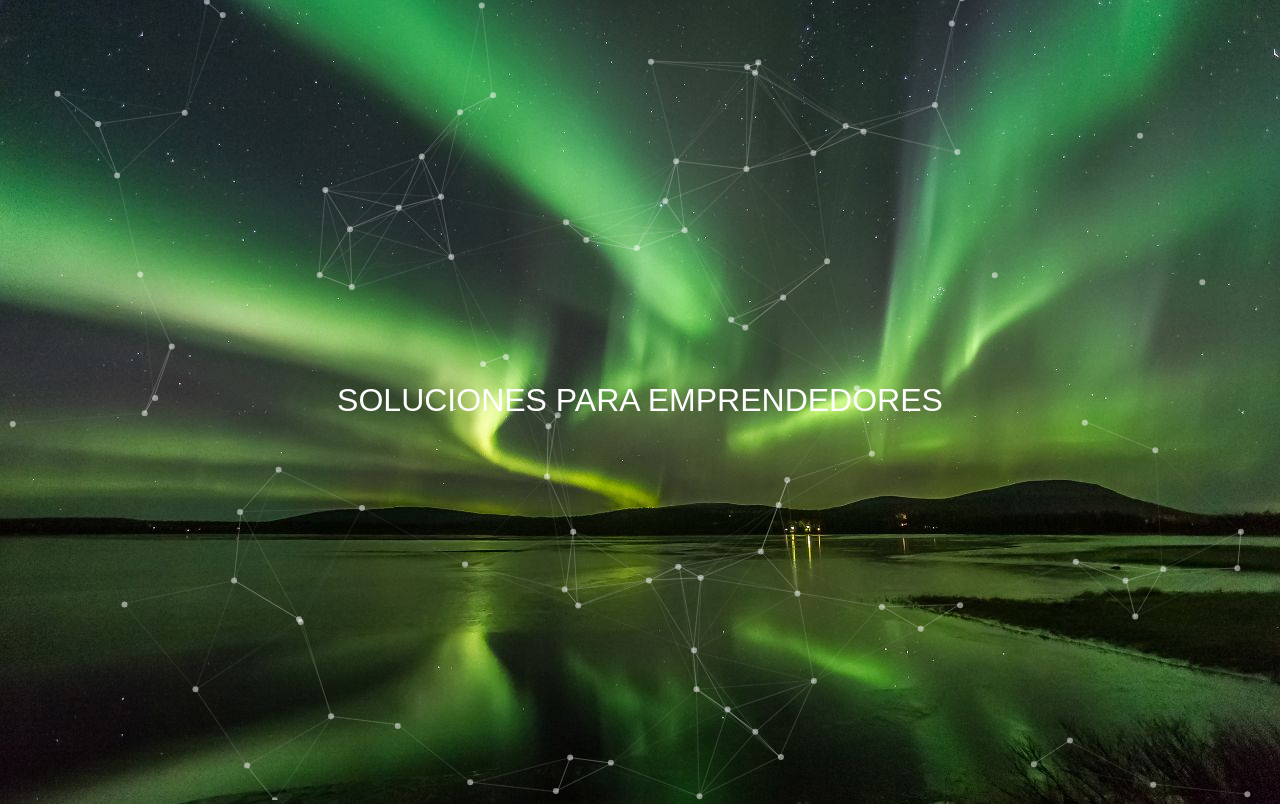
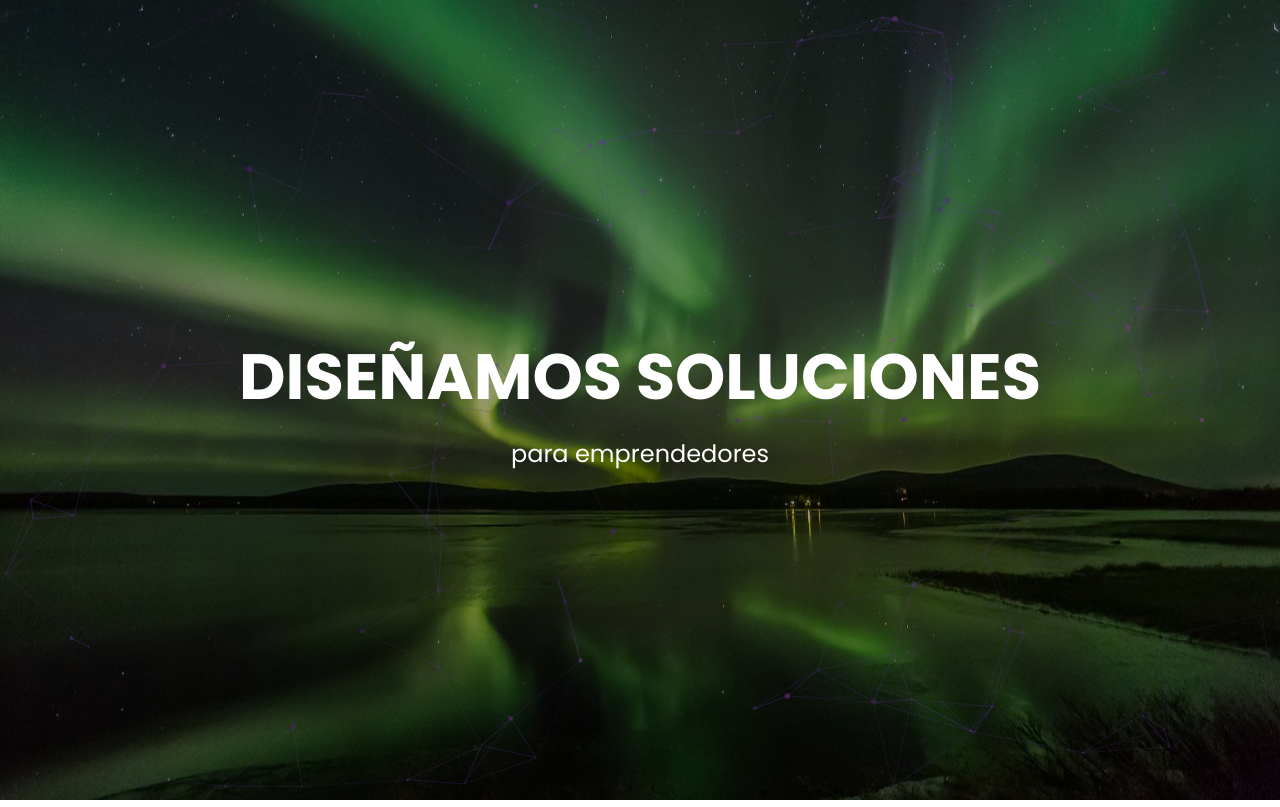
Before and after one commit to natalia667/ESTRELLAS, a plain HTML site: page index.html in a window 1280 px wide. Drawn offline with nearby package versions, Linux system fonts and the light colour scheme.

Commit message:
Update index.html

```diff
--- a/index.html
+++ b/index.html
@@ -1,45 +1,113 @@
 
 <!DOCTYPE html>
-<html lang="en">
+<html lang="es">
 <head>
   <meta charset="UTF-8" />
   <meta name="viewport" content="width=device-width, initial-scale=1.0"/>
-  <title>Particles</title>
+  <title>Portada Emprendedores</title>
+
+  <!-- 1) Importar Google Font Poppins -->
+  <link href="https://fonts.googleapis.com/css2?family=Poppins:wght@700;400&display=swap" rel="stylesheet">
+
   <style>
+    /* 2) Reset y cuerpo */
+    *, *::before, *::after {
+      box-sizing: border-box;
+    }
     html, body {
       margin: 0;
       padding: 0;
       height: 100%;
-      background: url('/fondo-emprendedores.jpg') no-repeat center center fixed; /* Agrega la imagen de fondo */
-      background-size: cover; /* Asegura que la imagen cubra toda la pantalla */
       overflow: hidden;
+      font-family: 'Poppins', sans-serif;
     }
+
+    /* 3) Fondo y partículas */
     #particles-js {
+      position: absolute;
+      top: 0; left: 0;
       width: 100%;
       height: 100%;
+      background: url('fondo-emprendedores.jpg') no-repeat center center fixed;
+      background-size: cover;
+      z-index: 0;
+    }
+    #particles-js::before {
+      content: "";
       position: absolute;
-      top: 0;
-      left: 0;
+      top: 0; left: 0;
+      width: 100%; height: 100%;
+      background-color: rgba(0, 0, 0, 0.4);
+      z-index: 1;
     }
-    .centered-text {
-      position: absolute;
+
+    /* 4) Texto centrado */
+    .content {
+      position: relative;
+      z-index: 2;
+      width: 100%;
+      text-align: center;
       top: 50%;
-      left: 50%;
-      transform: translate(-50%, -50%);
-      color: white;
-      font-size: 2em;
-      font-family: Arial, sans-serif;
-      text-align: center;
+      transform: translateY(-50%);
+      color: #FFFFFF;
+    }
+    .content h1 {
+      margin: 0;
+      font-size: 4em;
+      font-weight: 700;
+    }
+    .content p {
+      margin: 0.5em 0 0;
+      font-size: 1.5em;
+      font-weight: 400;
     }
   </style>
 </head>
 <body>
+
+  <!-- Contenedor de partículas y fondo -->
   <div id="particles-js"></div>
-  <div class="centered-text">SOLUCIONES PARA EMPRENDEDORES</div>
-  <script src="https://cdn.jsdelivr.net/npm/particles.js"></script>
+
+  <!-- Texto principal -->
+  <div class="content">
+    <h1>DISEÑAMOS SOLUCIONES</h1>
+    <p>para emprendedores</p>
+  </div>
+
+  <!-- 5) Cargar la librería de particles.js desde CDN -->
+  <script src="https://cdn.jsdelivr.net/npm/particles.js@2.0.0/particles.min.js"></script>
+
+  <!-- 6) Configuración de partículas estilo aurora boreal -->
   <script>
-    particlesJS.load('particles-js', 'particles.json', function() {
-      console.log('particles.js config loaded');
+    particlesJS('particles-js', {
+      "particles": {
+        "number": { "value": 100, "density": { "enable": true, "value_area": 800 } },
+        "color": { "value": ["#A259FF","#8A2BE2","#DA70D6","#BA55D3"] },
+        "shape": { "type": "circle" },
+        "opacity": { "value": 0.6, "random": true },
+        "size": { "value": 3, "random": true },
+        "line_linked": {
+          "enable": true,
+          "distance": 150,
+          "color": "#A259FF",
+          "opacity": 0.4,
+          "width": 1
+        },
+        "move": { "enable": true, "speed": 2 }
+      },
+      "interactivity": {
+        "detect_on": "canvas",
+        "events": {
+          "onhover": { "enable": true, "mode": "grab" },
+          "onclick": { "enable": true, "mode": "push" },
+          "resize": true
+        },
+        "modes": {
+          "grab": { "distance": 200, "line_linked": { "opacity": 1 } },
+          "push": { "particles_nb": 4 }
+        }
+      },
+      "retina_detect": true
     });
   </script>
 </body>
```
